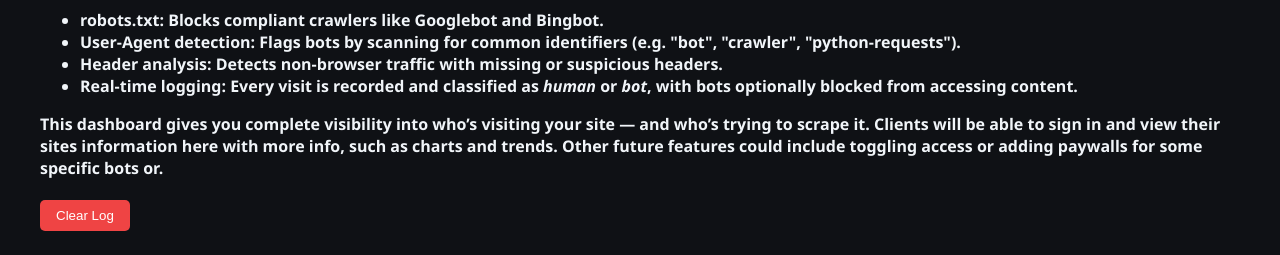
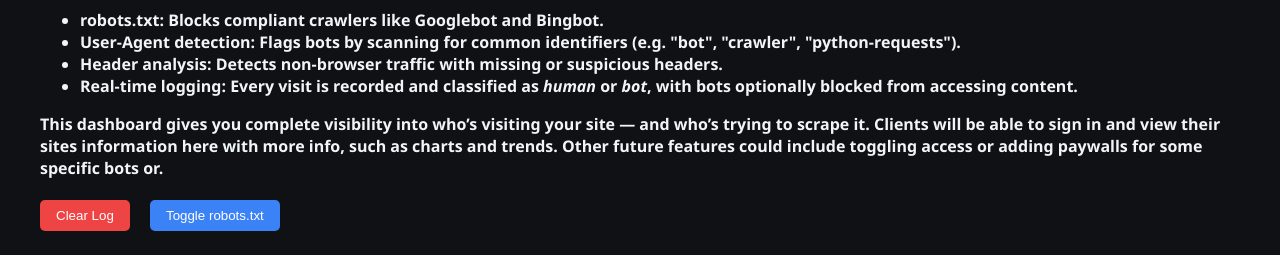
Before and after one commit to Holden2028/ghostlink, a Flask app: page /dashboard in a window 1280 px wide. Shown: the part 199-454 px from the top of the page. Run offline with Flask 3, Linux system fonts and the light colour scheme.

Commit message:
Add robots.txt and enable toggle from dashboard

```diff
--- a/main.py
+++ b/main.py
@@ -3,6 +3,7 @@ import csv
 import datetime
 import os
 
+robots_enabled = True
 
 app = Flask(__name__)
 LOG_FILE = 'log.csv'
@@ -12,7 +13,7 @@ BOT_KEYWORDS = [
    'bot', 'crawler', 'spider', 'crawl', 'slurp',
    'google', 'bing', 'scrape', 'yandex', 'duckduckgo', 'gpt', 'ai',
    'requests', 'httpx', 'go-http-client', 'curl', 'wget', 'python',
-   'anthropic', 'openai', 'claude', 'chatgpt', 'llm'
+   'anthropic', 'openai', 'llm'
 ]
 
 
@@ -127,6 +128,18 @@ def dashboard():
        rows = reader[1:]
    return render_template('dashboard.html', columns=columns, rows=rows)
 
+@app.route('/robots.txt')
+def robots_txt():
+    if robots_enabled:
+        return send_file('robots.txt')  # or static version if needed
+    else:
+        return '', 404
+
+@app.route('/toggle-robots', methods=['POST'])
+def toggle_robots():
+    global robots_enabled
+    robots_enabled = not robots_enabled
+    return jsonify({'robots_enabled': robots_enabled})
 
 if __name__ == '__main__':
    initialize_log()
--- /dev/null
+++ b/robots.txt
@@ -0,0 +1,2 @@
+User-agent: *
+Disallow: /
--- a/templates/dashboard.html
+++ b/templates/dashboard.html
@@ -59,6 +59,11 @@
 <button id="clear-log-button" style="padding: 0.5rem 1rem; background-color: #ef4444; color: white; border: none; border-radius: 5px; cursor: pointer;">
     Clear Log
 </button>
+<button id="toggle-robots" style="margin-left: 1rem; padding: 0.5rem 1rem; background-color: #3b82f6; color: white; border: none; border-radius: 5px; cursor: pointer;">
+    Toggle robots.txt
+</button>
+<p id="robots-status" style="margin-top:10px; color:#94a3b8;"></p>
+
 <p id="clear-status" style="margin-top:10px; color:#94a3b8;"></p>
 
     <table>
@@ -95,6 +100,19 @@ document.getElementById('clear-log-button').addEventListener('click', function (
         });
 });
 </script>
+<script>
+document.getElementById('toggle-robots').addEventListener('click', function () {
+    fetch('/toggle-robots', { method: 'POST' })
+        .then(response => response.json())
+        .then(data => {
+            document.getElementById('robots-status').textContent =
+                data.robots_enabled ? 'robots.txt is ENABLED (bots will see it)' : 'robots.txt is DISABLED (bots won’t see it)';
+        })
+        .catch(() => {
+            document.getElementById('robots-status').textContent = 'Error toggling robots.txt';
+        });
+});
+</script>
 
 </body>
 </html>
```
